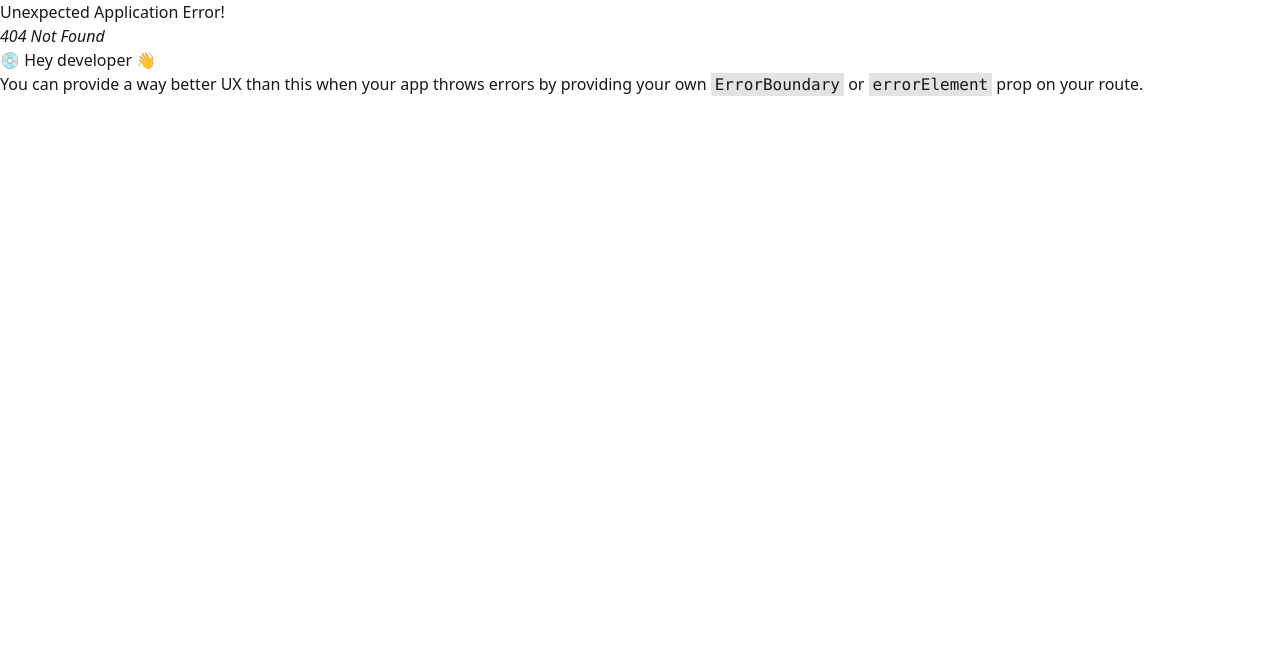
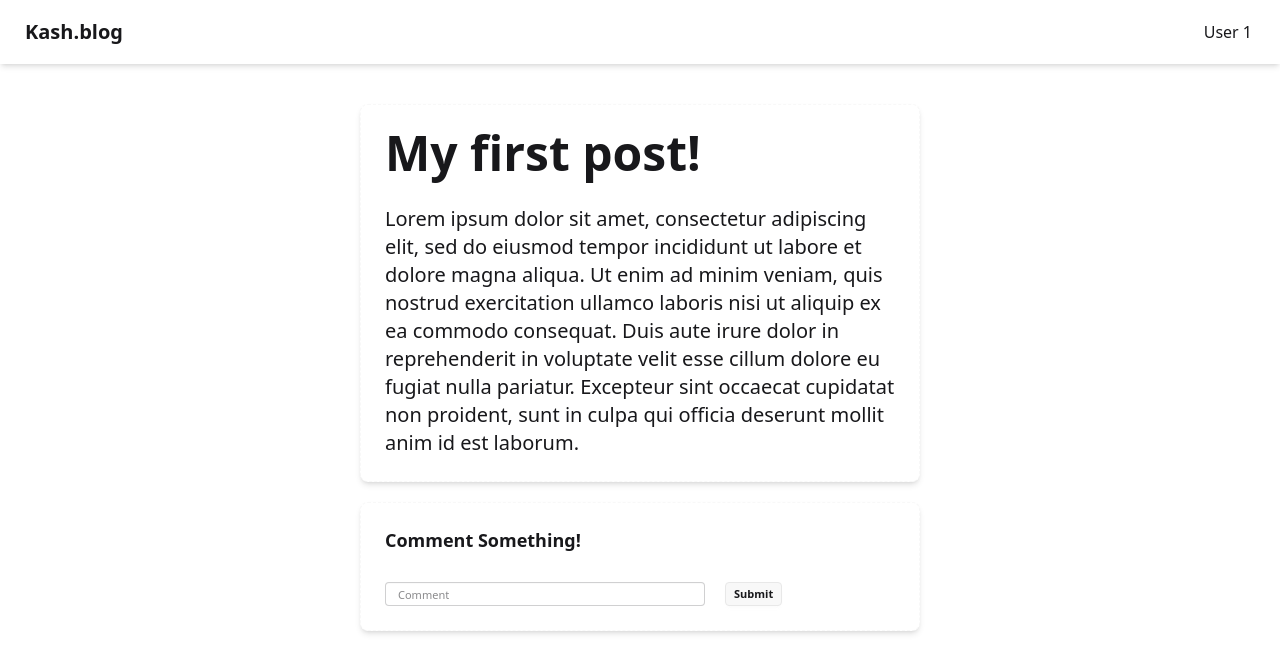
Before and after one commit to 0xKash/Blog-Frontend, a React (Vite) app: page /post in a window 1280 px wide. Before the commit this address had no page. Shown: the top 672 px of the page. Built offline with nearby package versions, Linux system fonts and the light colour scheme.

Commit message:
feat: Add links for router & comment section on post

```diff
--- a/src/App.jsx
+++ b/src/App.jsx
@@ -6,7 +6,7 @@ import Post from "./pages/post";
 import Navbar from "./components/navbar";
 
 function App() {
-  return <Login />;
+  return <Home />;
 }
 
 export default App;
--- a/src/components/login-form.jsx
+++ b/src/components/login-form.jsx
@@ -71,7 +71,10 @@ const LoginForm = () => {
             At least one uppercase letter
           </p>
           <p className="mt-10">
-            Not registered? <a className="link link-primary">Register</a>
+            Not registered?{" "}
+            <a className="link link-primary" href="/register">
+              Register
+            </a>
           </p>
           <button className="btn btn-primary mt-2">Submit</button>
         </form>
--- a/src/components/navbar.jsx
+++ b/src/components/navbar.jsx
@@ -1,7 +1,9 @@
 const Navbar = () => {
   return (
     <div className="navbar bg-main shadow-md p-2 ">
-      <a className="btn btn-ghost text-xl">Kash.blog</a>
+      <a className="btn btn-ghost text-xl" href="/">
+        Kash.blog
+      </a>
       <p className="ml-auto mr-5">User 1</p>
     </div>
   );
--- a/src/components/post-layout.jsx
+++ b/src/components/post-layout.jsx
@@ -2,13 +2,14 @@ import Navbar from "./navbar";
 
 const PostLayout = () => {
   return (
-    <div className="card card-dash bg-base-100 w-400 shadow-md">
+    <div className="lg:px-80">
+      <div className="card card-dash bg-base-100 shadow-md">
         <div className="card-body">
           <h2 className="card-title text-5xl mb-5">My first post!</h2>
           <p className="text-xl">
             Lorem ipsum dolor sit amet, consectetur adipiscing elit, sed do
-          eiusmod tempor incididunt ut labore et dolore magna aliqua. Ut enim ad
-          minim veniam, quis nostrud exercitation ullamco laboris nisi ut
+            eiusmod tempor incididunt ut labore et dolore magna aliqua. Ut enim
+            ad minim veniam, quis nostrud exercitation ullamco laboris nisi ut
             aliquip ex ea commodo consequat. Duis aute irure dolor in
             reprehenderit in voluptate velit esse cillum dolore eu fugiat nulla
             pariatur. Excepteur sint occaecat cupidatat non proident, sunt in
@@ -16,6 +17,20 @@ const PostLayout = () => {
           </p>
         </div>
       </div>
+      <div className="card card-dash bg-base-100 shadow-md mt-5">
+        <div className="card-body">
+          <h2 className="card-title  mb-5">Comment Something!</h2>
+          <form action="">
+            <input
+              type="text"
+              placeholder="Comment"
+              className="input input-xs"
+            />
+            <button className="btn btn-xs ml-5">Submit</button>
+          </form>
+        </div>
+      </div>
+    </div>
   );
 };
 
--- a/src/components/register-form.jsx
+++ b/src/components/register-form.jsx
@@ -71,7 +71,10 @@ const RegisterForm = () => {
             At least one uppercase letter
           </p>
           <p className="mt-10">
-            Alredy registered? <a className="link link-primary">Login</a>
+            Alredy registered?{" "}
+            <a className="link link-primary" href="/">
+              Login
+            </a>
           </p>
           <button className="btn btn-primary mt-2">Submit</button>
         </form>
--- a/src/pages/post.jsx
+++ b/src/pages/post.jsx
@@ -2,7 +2,14 @@ import Navbar from "../components/navbar";
 import PostLayout from "../components/post-layout";
 
 const Post = () => {
-  return <PostLayout />;
+  return (
+    <>
+      <Navbar />
+      <div className="p-10 ">
+        <PostLayout />
+      </div>
+    </>
+  );
 };
 
 export default Post;
```
Also changed, not shown: src/routes.jsx (+8 -3 lines). Lines whose indentation alone changed are shown as unchanged.
